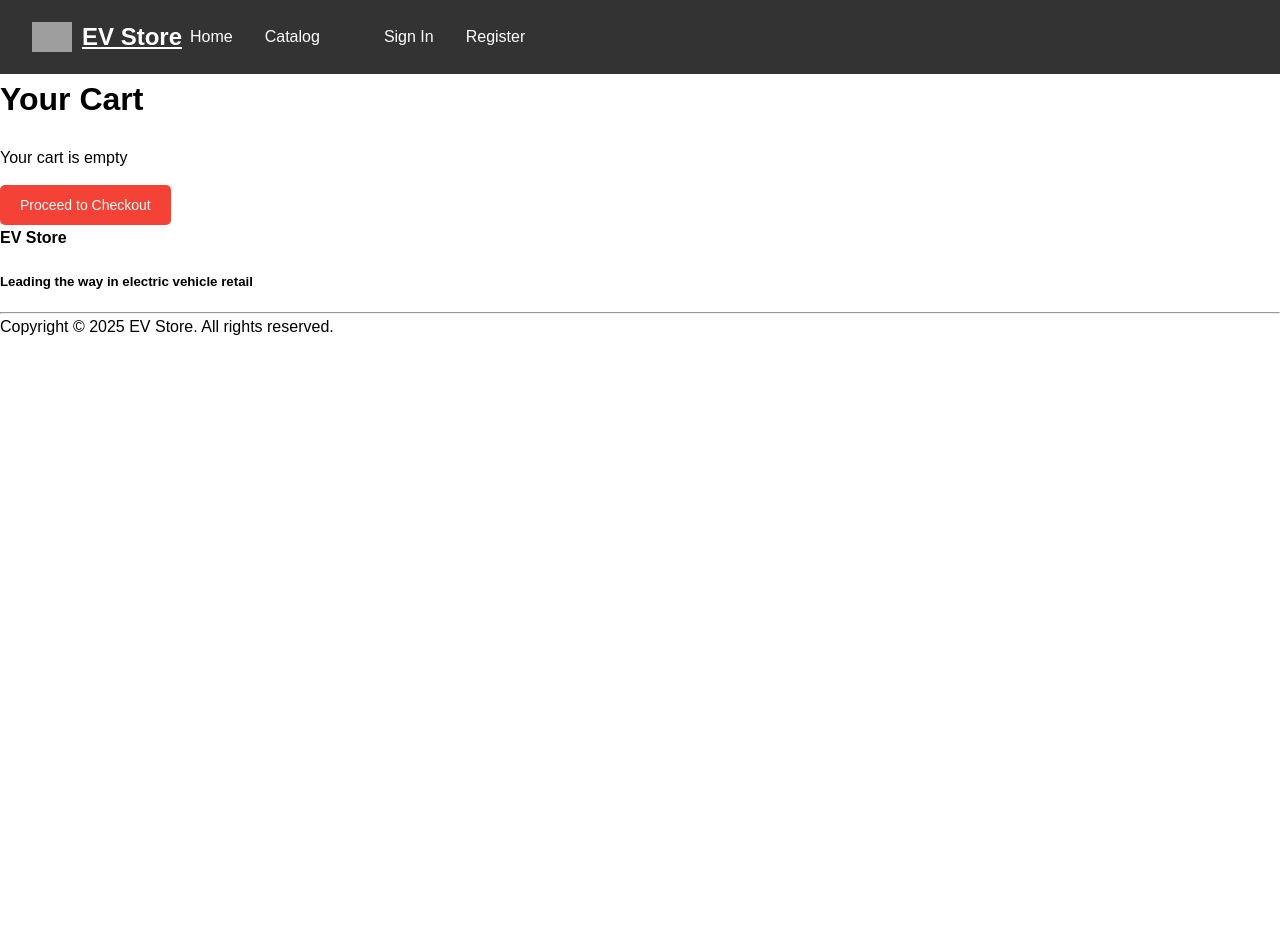
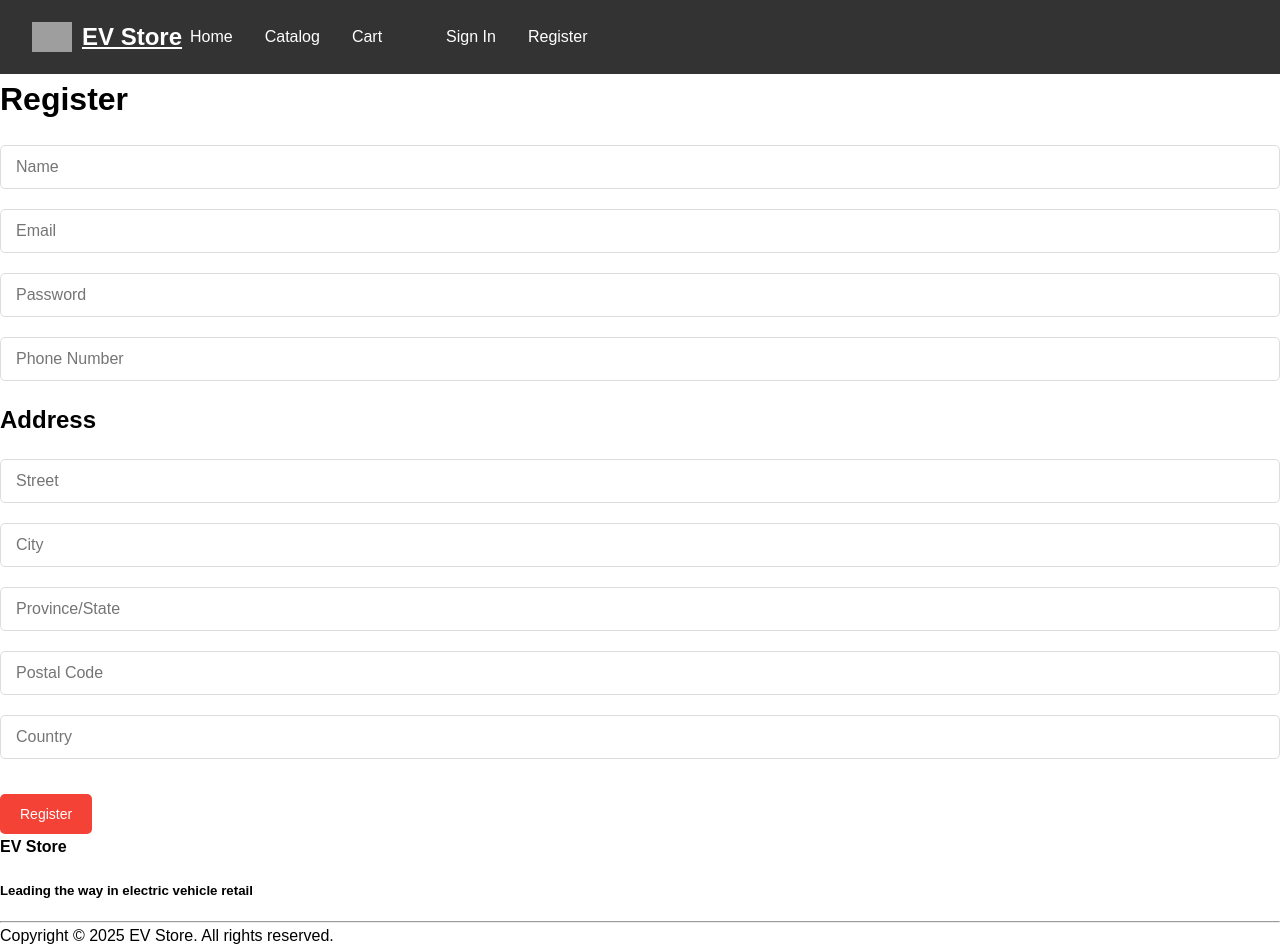
Before and after one commit to SukyH/Automative-Ecommerce, a React (Create React App) app in the folder frontend/: page /register in a window 1280 px wide. Before the commit the page ends 800 px from the top, so only its background shows below. Built offline with nearby package versions, Linux system fonts and the light colour scheme; grey boxes are pictures that could not be loaded.

Commit message:
added hot deals to frontend,update registration page and adress

```diff
--- a/frontend/src/App.js
+++ b/frontend/src/App.js
@@ -35,6 +35,7 @@ function App() {
           <Route path="/login" element={<LoginPage />} />
           <Route path="/profile" element={<ProfilePage />} />
           <Route path="/register" element={<RegistrationPage />} />
+          <Route path="/cart" element={<ShoppingCartPage />} />
           <Route path="/cart/:orderId" element={<ShoppingCartPage />} />
 
           <Route path="/vehicle-details/:id" element={<VehicleDetailsPage />} />
--- a/frontend/src/component/Navigation.js
+++ b/frontend/src/component/Navigation.js
@@ -8,6 +8,20 @@ const Navigation = () => {
   const [isAdmin, setIsAdmin] = useState(false);
   const [showMobileMenu, setShowMobileMenu] = useState(false);
   const navigate = useNavigate();
+
+  const [cartCount, setCartCount] = useState(0);
+
+  useEffect(() => {
+    const loadCartCount = () => {
+      const cart = JSON.parse(localStorage.getItem('cart')) || [];
+      setCartCount(cart.length);
+    };
+
+    loadCartCount();
+    window.addEventListener('cartUpdate', loadCartCount);
+
+    return () => window.removeEventListener('cartUpdate', loadCartCount);
+  }, []);
 
   useEffect(() => {
     const checkLoginStatus = () => {
@@ -49,6 +63,12 @@ const Navigation = () => {
         <div className="nav-links">
           <Link to="/" className="nav-link">Home</Link>
           <Link to="/catalog" className="nav-link">Catalog</Link>
+
+              {/* Shopping Cart Button */}
+              <Link to="/cart" className="nav-link">
+            <i className="fas fa-shopping-cart"></i> Cart
+             {cartCount > 0 && <span className="cart-badge">{cartCount}</span>}
+            </Link>
 
           {isLoggedIn ? (
             <>
--- a/frontend/src/index.css
+++ b/frontend/src/index.css
@@ -289,3 +289,28 @@ input, select {
     width: 100%;
   }
 }
+.original-price {
+  text-decoration: line-through;
+  color: #888;
+  font-size: 0.9rem;
+}
+.discounted-price {
+  color: #e60000;
+  font-weight: bold;
+}
+.deal-tag {
+  background-color: #ff6600;
+  color: white;
+  padding: 2px 5px;
+  border-radius: 3px;
+  font-size: 0.8rem;
+  font-weight: bold;
+}
+.cart-badge {
+  background-color: red;
+  color: white;
+  border-radius: 50%;
+  padding: 2px 6px;
+  font-size: 0.8rem;
+  margin-left: 5px;
+}
--- a/frontend/src/pages/ProfilePage.js
+++ b/frontend/src/pages/ProfilePage.js
@@ -5,13 +5,23 @@ const ProfilePage = () => {
   const [user, setUser] = useState(null);
   const [loading, setLoading] = useState(true);
   const [error, setError] = useState(null);
+  const [address, setAddress] = useState({
+    street: '',
+    city: '',
+    province: '',
+    zipCode: '',
+    country: '',
+  });
+  const [addressLoading, setAddressLoading] = useState(false);
+  const [addressError, setAddressError] = useState(null);
 
+  // Fetch user data
   useEffect(() => {
-
     const fetchUserData = async () => {
       try {
         const userData = await ApiService.getLoggedInUserInfo();
         setUser(userData);
+        setAddress(userData.address || {});  // Populate the address form if available
         setLoading(false);
       } catch (err) {
         setError('Failed to load user information');
@@ -21,6 +31,28 @@ const ProfilePage = () => {
 
     fetchUserData();
   }, []);
+
+  // Handle address input change
+  const handleAddressChange = (e) => {
+    const { name, value } = e.target;
+    setAddress((prevAddress) => ({ ...prevAddress, [name]: value }));
+  };
+
+  // Save address to the server
+  const handleSaveAddress = async (e) => {
+    e.preventDefault();
+    setAddressLoading(true);
+    setAddressError(null);
+
+    try {
+      const response = await ApiService.saveAddress(address);  // Call saveAddress API
+      alert(response.message || 'Address saved successfully!');
+      setAddressLoading(false);
+    } catch (err) {
+      setAddressError('Failed to save address');
+      setAddressLoading(false);
+    }
+  };
 
   const handleLogout = () => {
     // Clear the token and redirect to login
@@ -44,6 +76,50 @@ const ProfilePage = () => {
         <>
           <p>Name: {user.name}</p>
           <p>Email: {user.email}</p>
+
+          <h2>Address</h2>
+          <form onSubmit={handleSaveAddress}>
+            <input
+              type="text"
+              name="street"
+              value={address.street}
+              onChange={handleAddressChange}
+              placeholder="Street"
+            />
+            <input
+              type="text"
+              name="city"
+              value={address.city}
+              onChange={handleAddressChange}
+              placeholder="City"
+            />
+            <input
+              type="text"
+              name="province"
+              value={address.province}
+              onChange={handleAddressChange}
+              placeholder="Province/State"
+            />
+            <input
+              type="text"
+              name="zipCode"
+              value={address.zipCode}
+              onChange={handleAddressChange}
+              placeholder="Zip Code"
+            />
+            <input
+              type="text"
+              name="country"
+              value={address.country}
+              onChange={handleAddressChange}
+              placeholder="Country"
+            />
+            <button type="submit" disabled={addressLoading}>
+              {addressLoading ? 'Saving...' : 'Save Address'}
+            </button>
+          </form>
+          {addressError && <p className="error-text">{addressError}</p>}
+
           <button onClick={handleLogout}>Log Out</button>
         </>
       ) : (
--- a/frontend/src/pages/RegistrationPage.js
+++ b/frontend/src/pages/RegistrationPage.js
@@ -1,54 +1,156 @@
-import React, { useState, useEffect } from 'react';
-import ApiService from '../service/ApiService';  // Import the ApiService for API calls
-import { useNavigate, useParams } from 'react-router-dom';  // Import for navigation and route params
+import React, { useState } from 'react';
+import { useNavigate } from 'react-router-dom';
+import ApiService from '../service/ApiService';
 
-const ShoppingCartPage = () => {
-  const [cartItems, setCartItems] = useState([]);
-  const navigate = useNavigate();  // Hook for navigation
-  const { orderId } = useParams();
+const RegistrationPage = () => {
+  const [formData, setFormData] = useState({
+    name: '',
+    email: '',
+    password: '',
+    phoneNumber: '',
+    address: {
+      street: '',
+      city: '',
+      province: '',
+      country: '',
+      postalCode: '', // Added postalCode
+    },
+  });
 
-  useEffect(() => {
-    // Fetch the items in the order when the component mounts
-    const fetchItemsInOrder = async () => {
-      try {
-        const data = await ApiService.getAllItemsInOrder(orderId);  // Fetch items by orderId
-        setCartItems(data);  // Set cart items to state
-      } catch (error) {
-        console.error('Error fetching items in order:', error);
-      }
+  const [error, setError] = useState('');
+  const [loading, setLoading] = useState(false);
+  const navigate = useNavigate();
+
+  // Handle changes for both user and address fields
+  const handleChange = (e) => {
+    const { name, value } = e.target;
+
+    if (name.startsWith('address.')) {
+      const addressField = name.split('.')[1];
+      setFormData({
+        ...formData,
+        address: { ...formData.address, [addressField]: value },
+      });
+    } else {
+      setFormData({ ...formData, [name]: value });
+    }
+  };
+
+  const handleRegister = async (e) => {
+    e.preventDefault();
+    setError('');
+    setLoading(true);
+
+    const registrationPayload = {
+      ...formData,
+      role: 'USER', // Default role still "USER"
     };
 
-    if (orderId) {
-      fetchItemsInOrder();  // Only fetch if orderId is available
-    }
-  }, [orderId]);  // Fetch again if orderId changes
+    try {
+      const response = await ApiService.registerUser(registrationPayload);
 
-  const handleProceedToCheckout = () => {
-    if (cartItems.length > 0) {
-      navigate('/checkout');  // Navigate to checkout page
-    } else {
-      alert('Your cart is empty!');  // Display message if cart is empty
+      if (response && response.status === 200) {
+        alert('Registration successful! Please log in.');
+        navigate('/login');
+      } else {
+        setError('Registration failed. Please try again.');
+      }
+    } catch (error) {
+      console.error('Registration error:', error);
+      setError('Registration failed: ' + (error.response?.data?.message || error.message));
+    } finally {
+      setLoading(false);
     }
   };
 
   return (
-    <div>
-      <h1>Your Cart</h1>
-      {cartItems.length === 0 ? (
-        <p>Your cart is empty</p>
-      ) : (
-        cartItems.map((item) => (
-          <div key={item.id} className="cart-item">
-            <img src={item.imageUrl} alt={item.name} style={{ width: '100px', height: '100px' }} />
-            <p>{item.name}</p>
-            <p>${item.price}</p>
-            <p>Quantity: {item.quantity}</p>
-          </div>
-        ))
-      )}
-      <button onClick={handleProceedToCheckout}>Proceed to Checkout</button>
+    <div className="registration-container">
+      <h1>Register</h1>
+      <form onSubmit={handleRegister}>
+        {/* User Info */}
+        <input
+          type="text"
+          name="name"
+          value={formData.name}
+          onChange={handleChange}
+          placeholder="Name"
+          required
+        />
+        <input
+          type="email"
+          name="email"
+          value={formData.email}
+          onChange={handleChange}
+          placeholder="Email"
+          required
+        />
+        <input
+          type="password"
+          name="password"
+          value={formData.password}
+          onChange={handleChange}
+          placeholder="Password"
+          required
+        />
+        <input
+          type="tel"
+          name="phoneNumber"
+          value={formData.phoneNumber}
+          onChange={handleChange}
+          placeholder="Phone Number"
+          required
+        />
+
+        <h2>Address</h2>
+        {/* Address Fields */}
+        <input
+          type="text"
+          name="address.street"
+          value={formData.address.street}
+          onChange={handleChange}
+          placeholder="Street"
+          required
+        />
+        <input
+          type="text"
+          name="address.city"
+          value={formData.address.city}
+          onChange={handleChange}
+          placeholder="City"
+          required
+        />
+        <input
+          type="text"
+          name="address.province"
+          value={formData.address.province}
+          onChange={handleChange}
+          placeholder="Province/State"
+          required
+        />
+        <input
+          type="text"
+          name="address.postalCode" // Added postalCode input
+          value={formData.address.postalCode}
+          onChange={handleChange}
+          placeholder="Postal Code"
+          required
+        />
+        <input
+          type="text"
+          name="address.country"
+          value={formData.address.country}
+          onChange={handleChange}
+          placeholder="Country"
+          required
+        />
+
+        <button type="submit" disabled={loading}>
+          {loading ? 'Registering...' : 'Register'}
+        </button>
+      </form>
+      {error && <p className="error-text">{error}</p>}
     </div>
   );
 };
 
-export default ShoppingCartPage;
+export default RegistrationPage;
--- a/frontend/src/pages/ShoppingCartPage.js
+++ b/frontend/src/pages/ShoppingCartPage.js
@@ -39,8 +39,11 @@ const ShoppingCartPage = () => {
   };
 
   const handleProceedToCheckout = () => {
-
-    navigate('/checkout'); // Example redirect to checkout page
+    if (cartItems.length > 0) {
+      navigate('/checkout');  // Navigate to checkout page
+    } else {
+      alert('Your cart is empty!');  // Display message if cart is empty
+    }
   };
 
   return (
@@ -50,7 +53,8 @@ const ShoppingCartPage = () => {
         <p>Your cart is empty</p>
       ) : (
         cartItems.map((item) => (
-          <div key={item.id} style={{ marginBottom: '20px' }}>
+          <div key={item.id} className="cart-item">
+            <img src={item.imageUrl} alt={item.name} style={{ width: '100px', height: '100px' }} />
             <div>
               <p><strong>{item.name}</strong></p>
               <p>${item.price}</p>
```
Also changed, not shown: frontend/src/admin/VehicleManagementPage.js (+36 -0 lines), frontend/src/pages/CatalogPage.js (+25 -16 lines), frontend/src/service/ApiService.js (+54 -0 lines), 1 other file (tests, documents, lock files or other folders).
